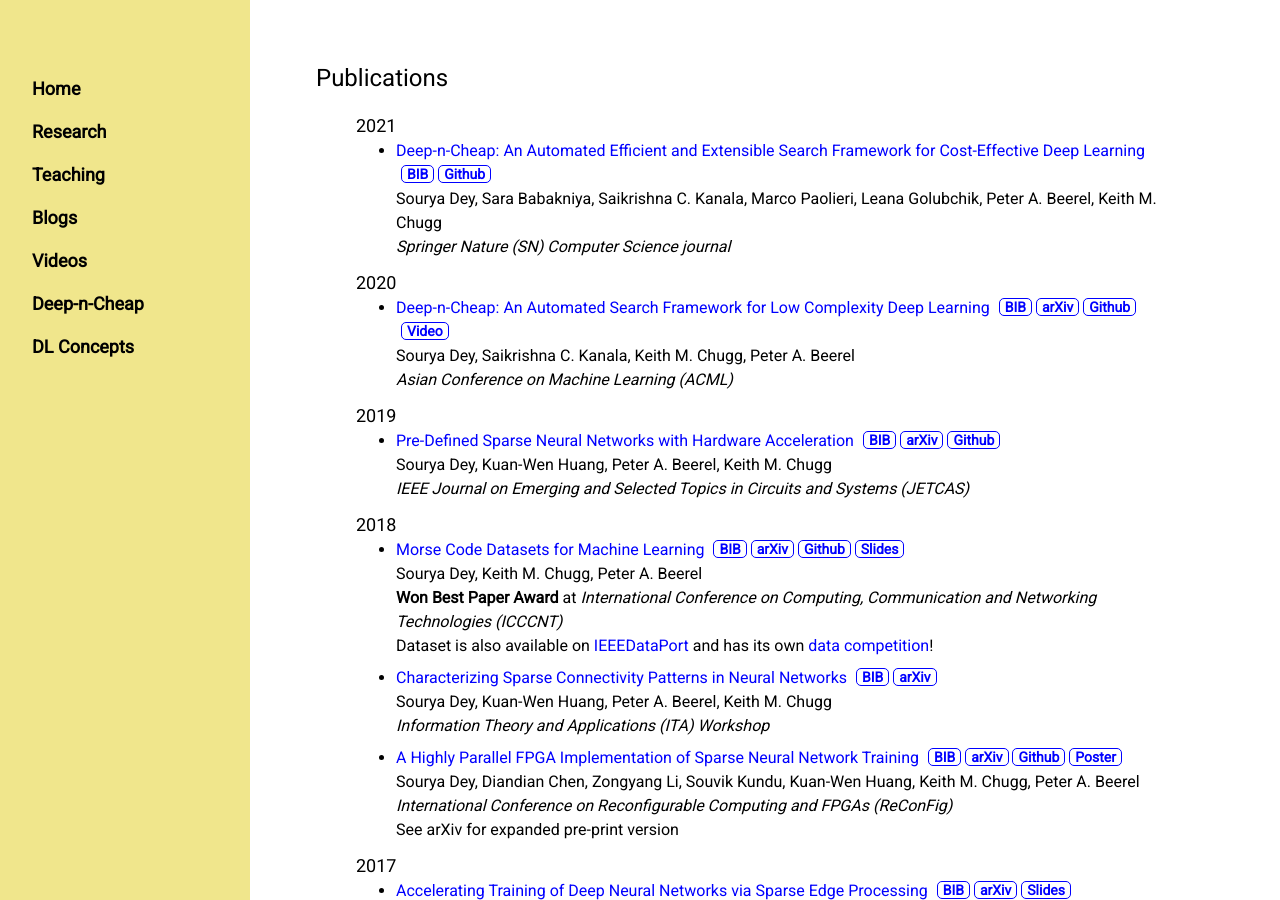
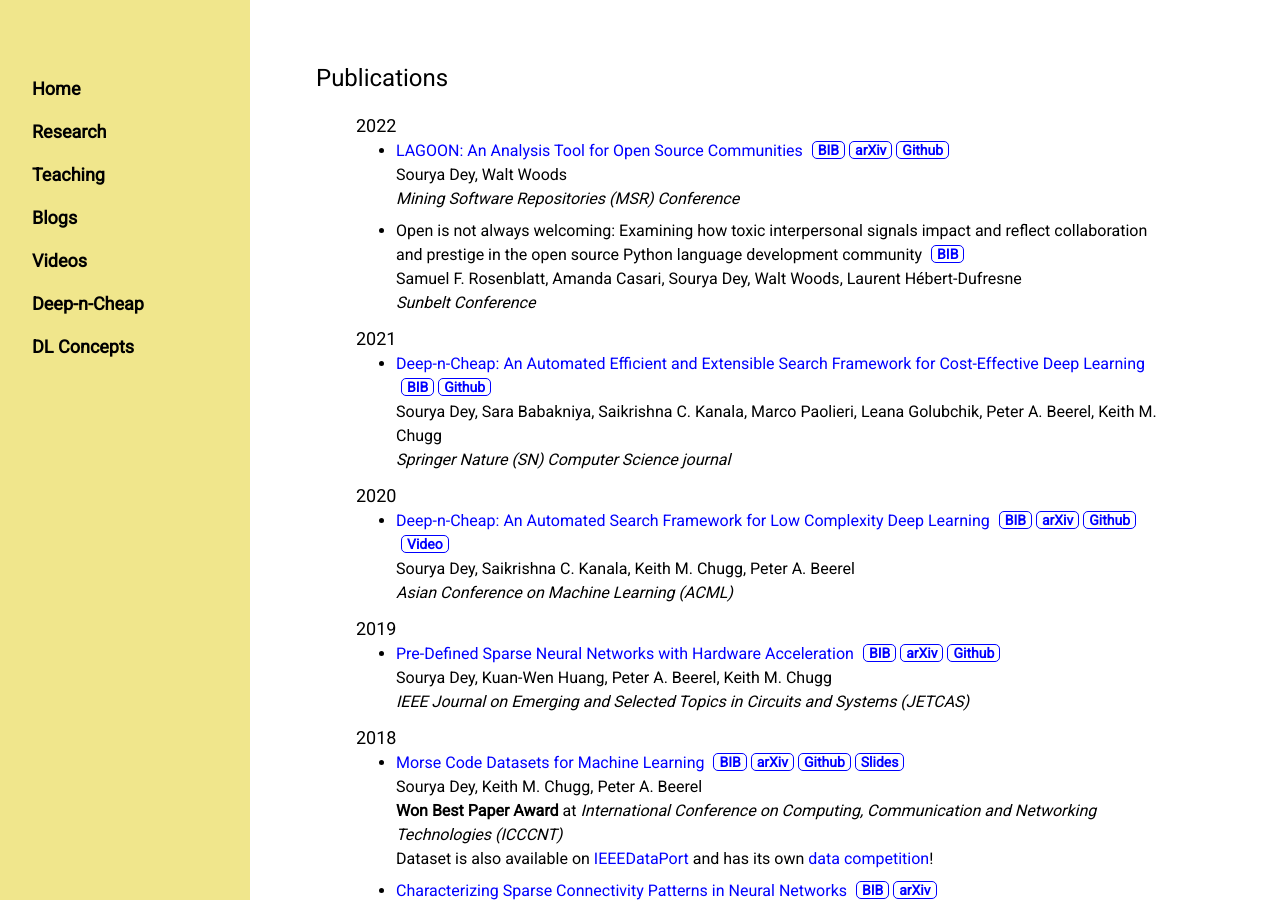
Before and after one commit to souryadey/souryadey.github.io, a Jekyll site: the page built from research/index.html, in a window 1280 px wide and 900 px high. Built offline with Jekyll 4.4.1, drawn with Linux system fonts in a browser that asks for light colours.

Commit message:
add MSR and Sunbelt details

```diff
--- a/research/index.html
+++ b/research/index.html
@@ -17,7 +17,25 @@
 	<h3>Publications</h3>
 	<ul style="list-style-type:none;">
 
-    	<li><h5>2021</h5></li>
+    	<li><h5>2022</h5></li>
+    	<ul style="list-style-type:disc;">
+    		<li>
+    			<a class="inlink" href="https://arxiv.org/abs/2201.11657" target="_blank">LAGOON: An Analysis Tool for Open Source Communities</a>
+    			<a class="pub" href="/research/bibs/MSR2022.bib">BIB</a>
+    			<a class="pub" href="https://arxiv.org/abs/2201.11657" target="_blank">arXiv</a>
+    			<a class="pub" href="https://github.com/GaloisInc/SocialCyberLAGOON" target="_blank">Github</a><br>
+    			Sourya Dey, Walt Woods<br>
+    			<i>Mining Software Repositories (MSR) Conference</i>
+    		</li>
+    		<li>
+    			Open is not always welcoming: Examining how toxic interpersonal signals impact and reflect collaboration and prestige in the open source Python language development community
+    			<a class="pub" href="/research/bibs/Sunbelt2022.bib">BIB</a><br>
+    			Samuel F. Rosenblatt, Amanda Casari, Sourya Dey, Walt Woods, Laurent Hébert-Dufresne<br>
+    			<i>Sunbelt Conference</i>
+    		</li>
+    	</ul>
+
+		<li><h5>2021</h5></li>
     	<ul style="list-style-type:disc;">
     		<li>
     			<a class="inlink" href="https://link.springer.com/article/10.1007%2Fs42979-021-00646-0" target="_blank">Deep-n-Cheap: An Automated Efficient and Extensible Search Framework for Cost-Effective Deep Learning</a>
```
Also changed, not shown: research/bibs/MSR2022.bib (added, +8 -0 lines), research/bibs/Sunbelt2022.bib (added, +7 -0 lines).
